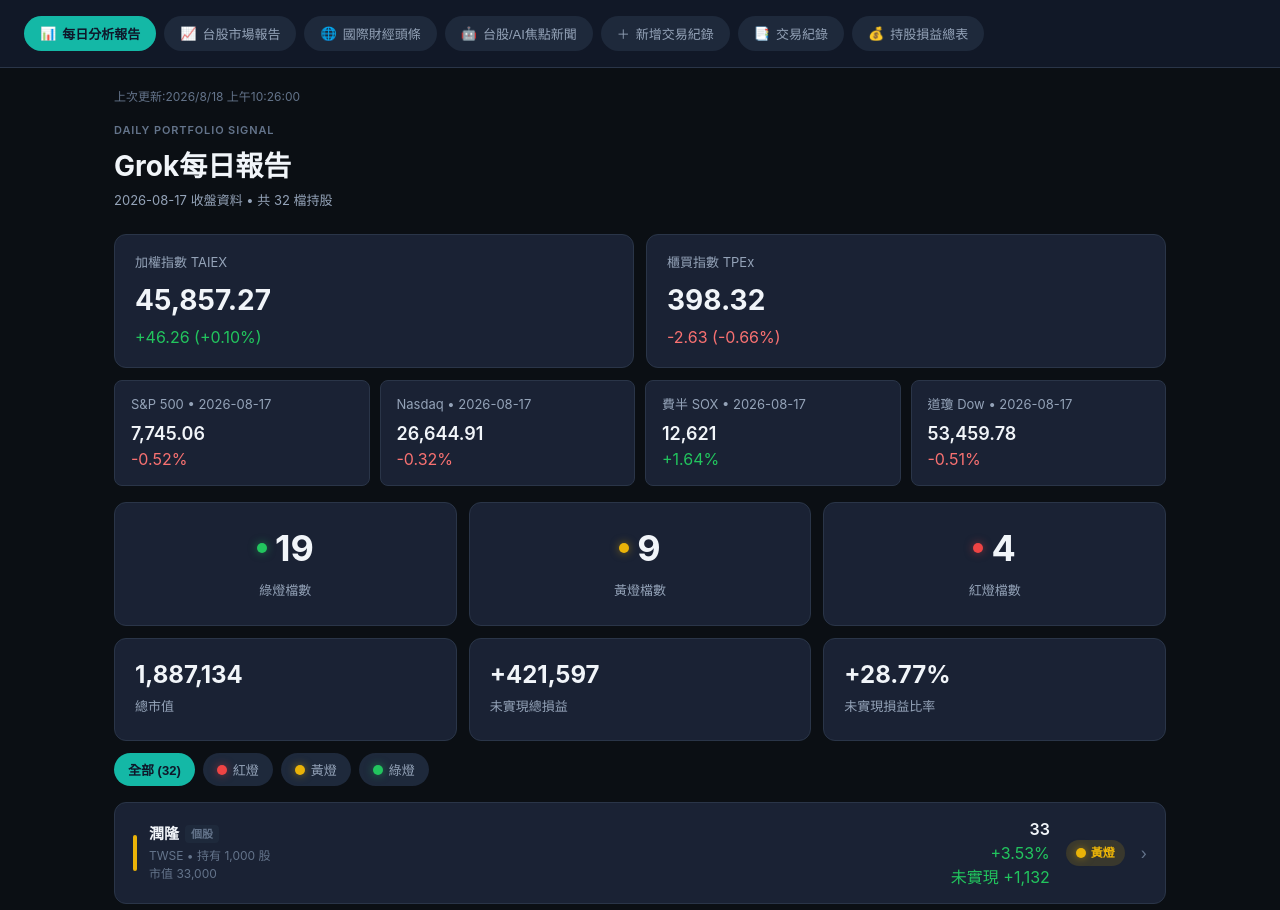
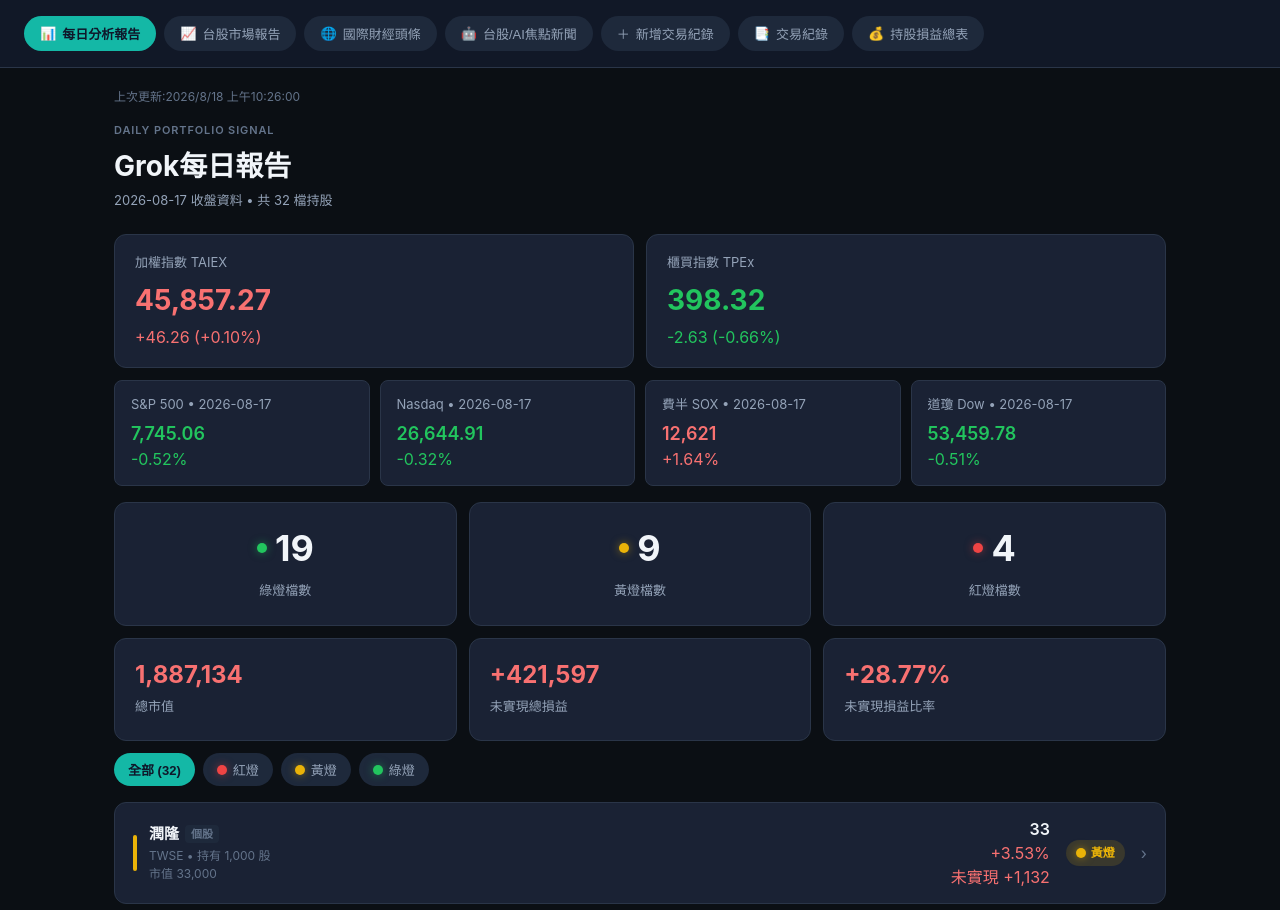
Before and after one commit to wjleemike/grok-diary-report, a React (Vite) app: page / in a window 1280 px wide. Shown: the top 910 px of the page. Built offline with nearby package versions, Linux system fonts and the light colour scheme.

Commit message:
style: 全站漲跌改台股慣例紅漲綠跌

```diff
--- a/index.html
+++ b/index.html
@@ -21,8 +21,9 @@ body{font-family:Inter,Noto Sans TC,system-ui,sans-serif;background:var(--bg);co
 .index-card,.us-card,.light-card,.summary-card,.holding-item{background:var(--card);border:1px solid var(--border);border-radius:12px;padding:18px 20px}
 .index-card .label,.us-card .label,.summary-card .label,.light-card .label{font-size:13px;color:var(--muted);margin-bottom:6px}
 .index-card .value{font-size:28px;font-weight:700;margin-bottom:4px}
-.change.down,.holding-change{color:var(--reds)}
-.change.up{color:var(--green)}
+.change.down,.holding-change.down{color:var(--green)}
+.change.up,.holding-change.up{color:var(--reds)}
+.holding-change{color:inherit}
 .us-markets{display:grid;grid-template-columns:repeat(4,1fr);gap:10px;margin-bottom:16px}
 .us-card{padding:14px 16px;border-radius:8px}
 .us-card .value{font-size:18px;font-weight:600}
@@ -30,7 +31,8 @@ body{font-family:Inter,Noto Sans TC,system-ui,sans-serif;background:var(--bg);co
 .light-card{text-align:center}
 .light-card .number{font-size:36px;font-weight:700;margin-bottom:6px;display:flex;align-items:center;justify-content:center;gap:8px}
 .summary-card .value{font-size:24px;font-weight:700;margin-bottom:4px}
-.summary-card .value.negative{color:var(--reds)}
+.summary-card .value.negative{color:var(--green)}
+.summary-card .value.positive{color:var(--reds)}
 .dot{width:10px;height:10px;border-radius:50%;display:inline-block}
 .dot.green{background:var(--green);box-shadow:0 0 8px rgba(34,197,94,.5)}
 .dot.yellow{background:var(--yellow);box-shadow:0 0 8px rgba(234,179,8,.5)}
@@ -58,19 +60,19 @@ body{font-family:Inter,Noto Sans TC,system-ui,sans-serif;background:var(--bg);co
 .mr-sub{font-size:14px;font-weight:600;color:var(--muted);margin:16px 0 8px}
 .mr-stats-row{display:flex;flex-wrap:wrap;gap:16px;margin:12px 0 16px;font-size:13px;color:var(--muted)}
 .mr-stat strong{color:var(--text);margin-left:4px}
-.mr-stat .up{color:var(--green)}.mr-stat .down{color:var(--reds)}
+.mr-stat .up{color:var(--reds)}.mr-stat .down{color:var(--green)}
 .mr-sectors{display:grid;grid-template-columns:1fr 1fr;gap:12px;margin-top:8px}
 .mr-sector-col{background:var(--card);border:1px solid var(--border);border-radius:12px;padding:14px 16px}
 .mr-sector-head{font-size:12px;font-weight:600;margin-bottom:10px;color:var(--muted)}
-.mr-sector-head.gain{color:var(--green)}.mr-sector-head.loss{color:var(--reds)}
+.mr-sector-head.gain{color:var(--reds)}.mr-sector-head.loss{color:var(--green)}
 .mr-sector-row{display:flex;justify-content:space-between;font-size:13px;padding:4px 0}
-.mr-sector-row .up{color:var(--green)}.mr-sector-row .down{color:var(--reds)}
+.mr-sector-row .up{color:var(--reds)}.mr-sector-row .down{color:var(--green)}
 .mr-table-wrap{overflow-x:auto;margin-bottom:12px}
 .mr-table{width:100%;border-collapse:collapse;font-size:13px}
 .mr-table th,.mr-table td{padding:8px 12px;text-align:right;border-bottom:1px solid var(--border)}
 .mr-table th:first-child,.mr-table td:first-child{text-align:left}
 .mr-table th{color:var(--muted);font-weight:500;font-size:12px}
-.mr-table .up{color:var(--green)}.mr-table .down{color:var(--reds)}
+.mr-table .up{color:var(--reds)}.mr-table .down{color:var(--green)}
 .mr-note{font-size:12px;color:var(--dim);line-height:1.6;margin-top:8px}
 .mr-global{grid-template-columns:repeat(4,1fr)!important}
 .mr-tech-grid{display:grid;grid-template-columns:repeat(4,1fr);gap:12px;margin-top:12px}
--- a/src/components/GlobalNews.jsx
+++ b/src/components/GlobalNews.jsx
@@ -97,10 +97,10 @@ export default function GlobalNews() {
       <section className="mr-section">
         <h2 className="mr-section-title">2. 昨日美股收盤解析（2026/08/18）</h2>
         <div className="us-markets mr-global" style={{ marginBottom: 16 }}>
-          <div className="us-card"><div className="label">道瓊 Dow</div><div className="value">53,343.40</div><div className="change down">-116.38 (-0.22%)</div></div>
-          <div className="us-card"><div className="label">S&P 500</div><div className="value">7,691.76</div><div className="change down">-53.30 (-0.69%)</div></div>
-          <div className="us-card"><div className="label">Nasdaq</div><div className="value">26,289.71</div><div className="change down">-355.20 (-1.33%)</div></div>
-          <div className="us-card"><div className="label">費半 SOX</div><div className="value">~11,992</div><div className="change down">約 -4.98%</div></div>
+          <div className="us-card"><div className="label">道瓊 Dow</div><div className="value change down">53,343.40</div><div className="change down">-116.38 (-0.22%)</div></div>
+          <div className="us-card"><div className="label">S&P 500</div><div className="value change down">7,691.76</div><div className="change down">-53.30 (-0.69%)</div></div>
+          <div className="us-card"><div className="label">Nasdaq</div><div className="value change down">26,289.71</div><div className="change down">-355.20 (-1.33%)</div></div>
+          <div className="us-card"><div className="label">費半 SOX</div><div className="value change down">~11,992</div><div className="change down">約 -4.98%</div></div>
         </div>
         <p className="mr-note" style={{ marginBottom: 12 }}>
           <strong>收盤概況：</strong>三大指數全面收黑，那斯達克與費半跌幅最重；30 年美債殖利率一度升至 5.32%～5.34%（約 19 年新高），半導體與記憶體股重挫成為主要拖累。
--- a/src/components/HoldingItem.jsx
+++ b/src/components/HoldingItem.jsx
@@ -15,7 +15,7 @@ export default function HoldingItem({ holding }) {
       <div className="holding-right">
         <div>
           <div className="holding-price">{formatPrice(holding.price)}</div>
-          <div className="holding-change" style={{ color: isPositive ? 'var(--green)' : undefined }}>
+          <div className={`holding-change ${isPositive ? 'up' : 'down'}`}>
             {isPositive ? '+' : ''}{holding.changePct.toFixed(2)}%<br />未實現 {isPositive ? '+' : ''}{formatNumber(holding.dailyPnl)}
           </div>
         </div>
--- a/src/components/IndexCards.jsx
+++ b/src/components/IndexCards.jsx
@@ -5,7 +5,7 @@ export default function IndexCards() {
       {taiwanIndices.map((item) => (
         <div key={item.id} className="index-card">
           <div className="label">{item.label}</div>
-          <div className="value">{item.value}</div>
+          <div className={`value change ${item.direction}`}>{item.value}</div>
           <div className={`change ${item.direction}`}>{item.change}</div>
         </div>
       ))}
--- a/src/components/MarketReport.jsx
+++ b/src/components/MarketReport.jsx
@@ -32,8 +32,8 @@ export default function MarketReport() {
       <section className="mr-section">
         <h2 className="mr-section-title">1. 台股市場概況</h2>
         <div className="index-row">
-          <div className="index-card"><div className="label">{taiex.label}</div><div className="value">{taiex.value}</div><div className={`change ${taiex.direction}`}>{taiex.change}</div></div>
-          <div className="index-card"><div className="label">{tpex.label}</div><div className="value">{tpex.value}</div><div className={`change ${tpex.direction}`}>{tpex.change}</div></div>
+          <div className="index-card"><div className="label">{taiex.label}</div><div className={`value change ${taiex.direction}`}>{taiex.value}</div><div className={`change ${taiex.direction}`}>{taiex.change}</div></div>
+          <div className="index-card"><div className="label">{tpex.label}</div><div className={`value change ${tpex.direction}`}>{tpex.value}</div><div className={`change ${tpex.direction}`}>{tpex.change}</div></div>
         </div>
         <div className="mr-stats-row">
           <div className="mr-stat">上市成交金額 <strong>{volume}</strong></div>
@@ -56,7 +56,7 @@ export default function MarketReport() {
       </section>
       <section className="mr-section">
         <h2 className="mr-section-title">3. 國際市場</h2>
-        <div className="us-markets mr-global">{globalMarkets.map(m=><div key={m.id} className="us-card"><div className="label">{m.label}</div><div className="value">{m.value}</div><div className={`change ${m.direction}`}>{m.change}</div></div>)}</div>
+        <div className="us-markets mr-global">{globalMarkets.map(m=><div key={m.id} className="us-card"><div className="label">{m.label}</div><div className={`value change ${m.direction}`}>{m.value}</div><div className={`change ${m.direction}`}>{m.change}</div></div>)}</div>
       </section>
       <section className="mr-section">
         <h2 className="mr-section-title">4. 持股技術面總覽</h2>
--- a/src/components/PortfolioPnL.jsx
+++ b/src/components/PortfolioPnL.jsx
@@ -115,7 +115,7 @@ export default function PortfolioPnL() {
         </div>
         <div className="summary-card">
           <div className="label">總未實現損益</div>
-          <div className="value" style={{ color: 'var(--green)' }}>+334,810</div>
+          <div className="value" style={{ color: 'var(--reds)' }}>+334,810</div>
           <div className="label" style={{ marginTop: 4 }}>(+21.58%)</div>
         </div>
       </div>
--- a/src/components/SummaryCards.jsx
+++ b/src/components/SummaryCards.jsx
@@ -4,7 +4,7 @@ export default function SummaryCards() {
     <div className="summary-row">
       {portfolioSummary.map((item) => (
         <div key={item.id} className="summary-card">
-          <div className={`value ${item.negative ? 'negative' : ''}`}>{item.value}</div>
+          <div className={`value ${item.negative ? 'negative' : 'positive'}`}>{item.value}</div>
           <div className="label">{item.label}</div>
         </div>
       ))}
--- a/src/components/UsMarkets.jsx
+++ b/src/components/UsMarkets.jsx
@@ -5,7 +5,7 @@ export default function UsMarkets() {
       {usMarkets.map((item) => (
         <div key={item.id} className="us-card">
           <div className="label">{item.label}</div>
-          <div className="value">{item.value}</div>
+          <div className={`value change ${item.direction}`}>{item.value}</div>
           <div className={`change ${item.direction}`}>{item.change}</div>
         </div>
       ))}
```
